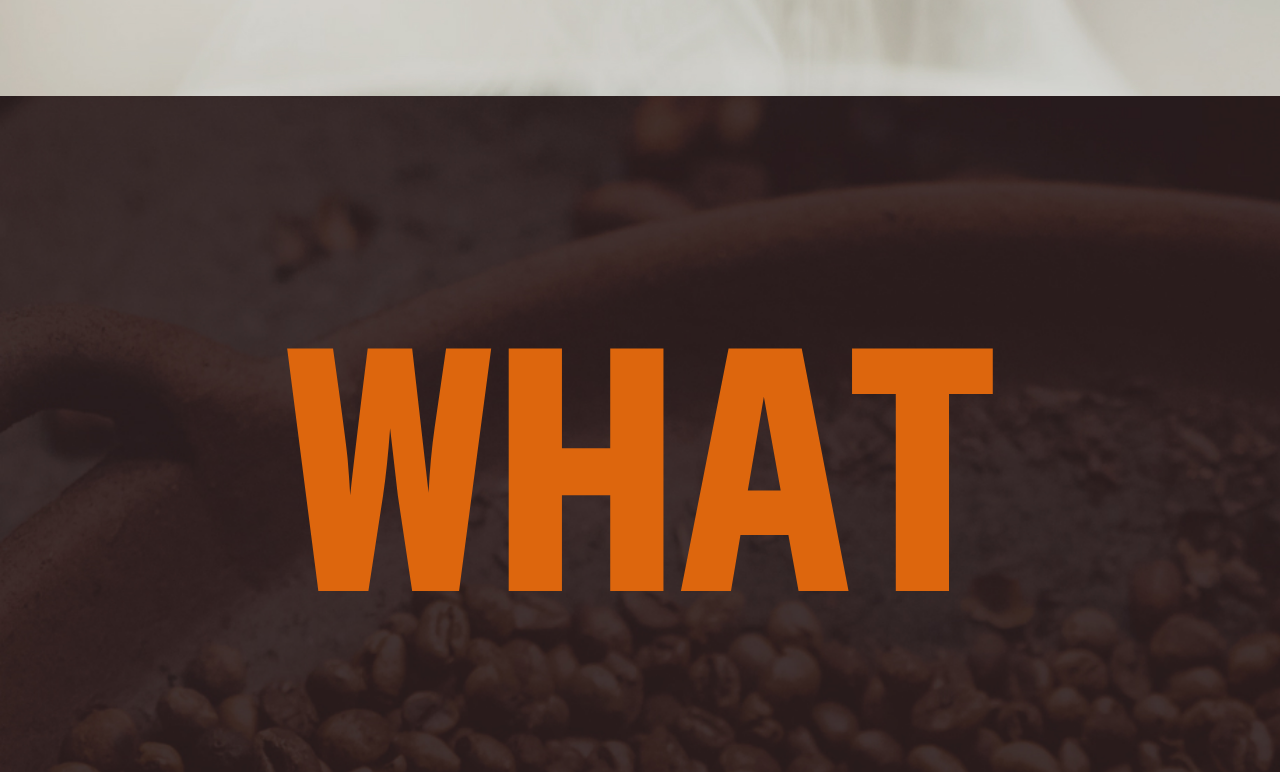
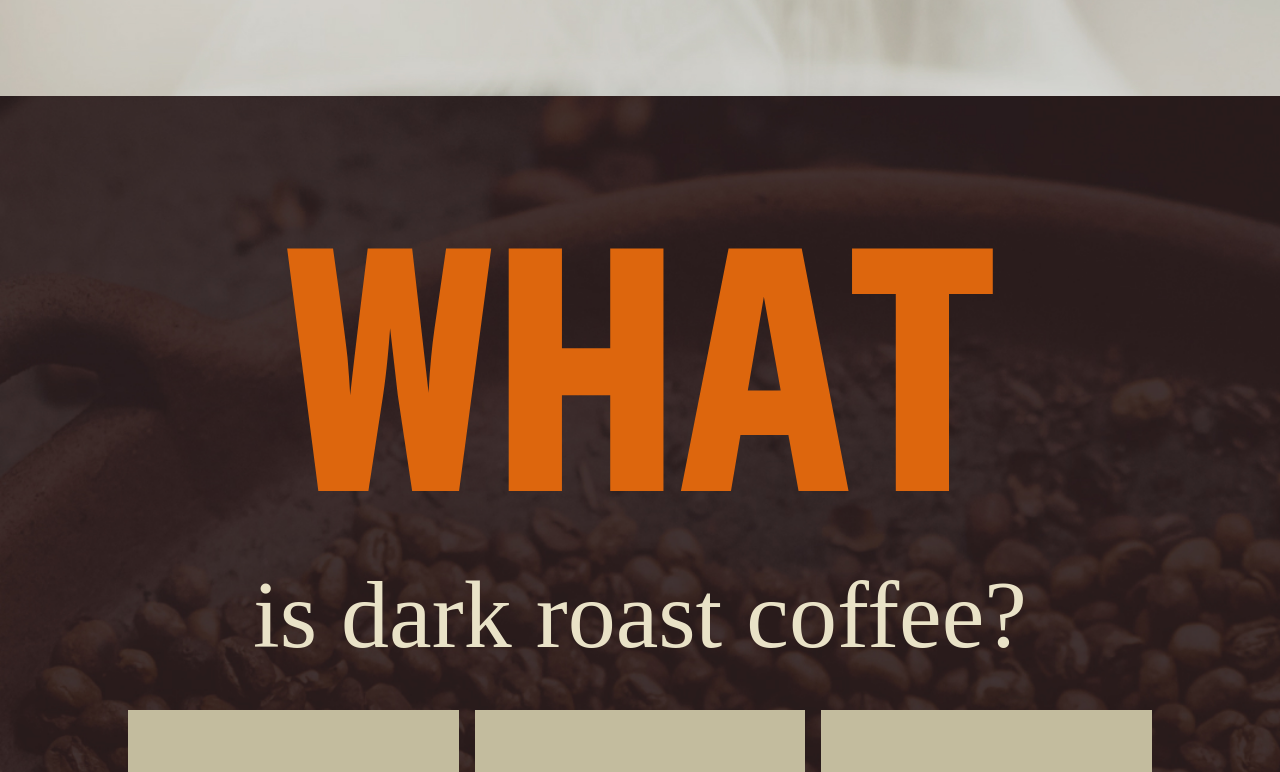
Before and after one commit to copestakes/history-of-project, a plain HTML site: page index.html in a window 1280 px wide. Shown: the part 660-1432 px from the top of the page. Drawn offline with nearby package versions, Linux system fonts and the light colour scheme; some icons are missing; a web font is replaced by a local one.

Commit message:
added .title h1 maring -150px

```diff
--- a/style.css
+++ b/style.css
@@ -38,9 +38,10 @@ h1 {
     font-family: 'Khand', sans-serif;
     font-weight: 700;
     font-size: 350px;
-    letter-spacing: -3%;
+    /* letter-spacing: -3%; */
     text-transform: uppercase;
     color: var(--primary);
+    padding:0;
 }
 
 h2 {
@@ -142,10 +143,17 @@ ion-icon {
     margin: 0;
 }
 
+/* This is a work around to fix the spacing in the font Khand */
+.title h1 {
+    margin: -100px 0;
+}
+/*******/
+
 .title {
     display: flex;
     flex-direction: column;
-    gap: 1em;
+    justify-content: center;
+    align-items: center;
 }
 
 /* navigation bar */
```
